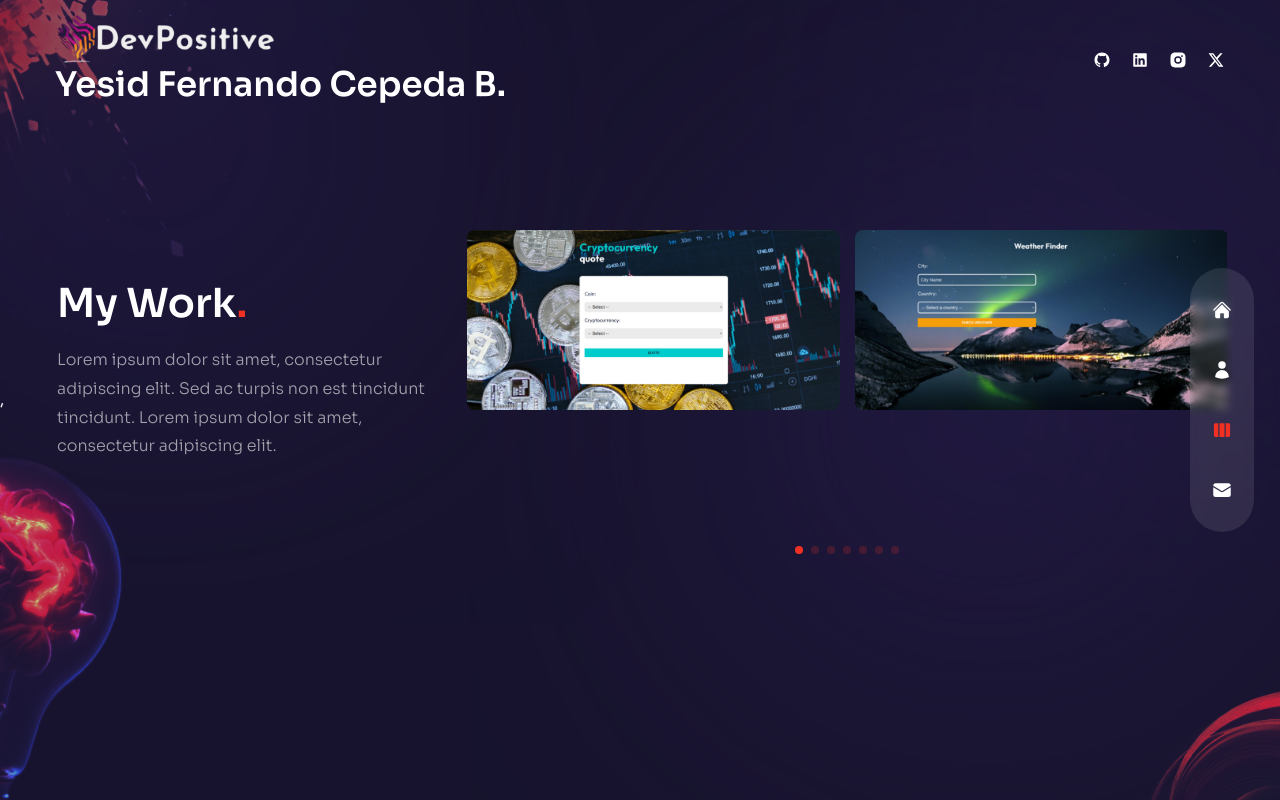
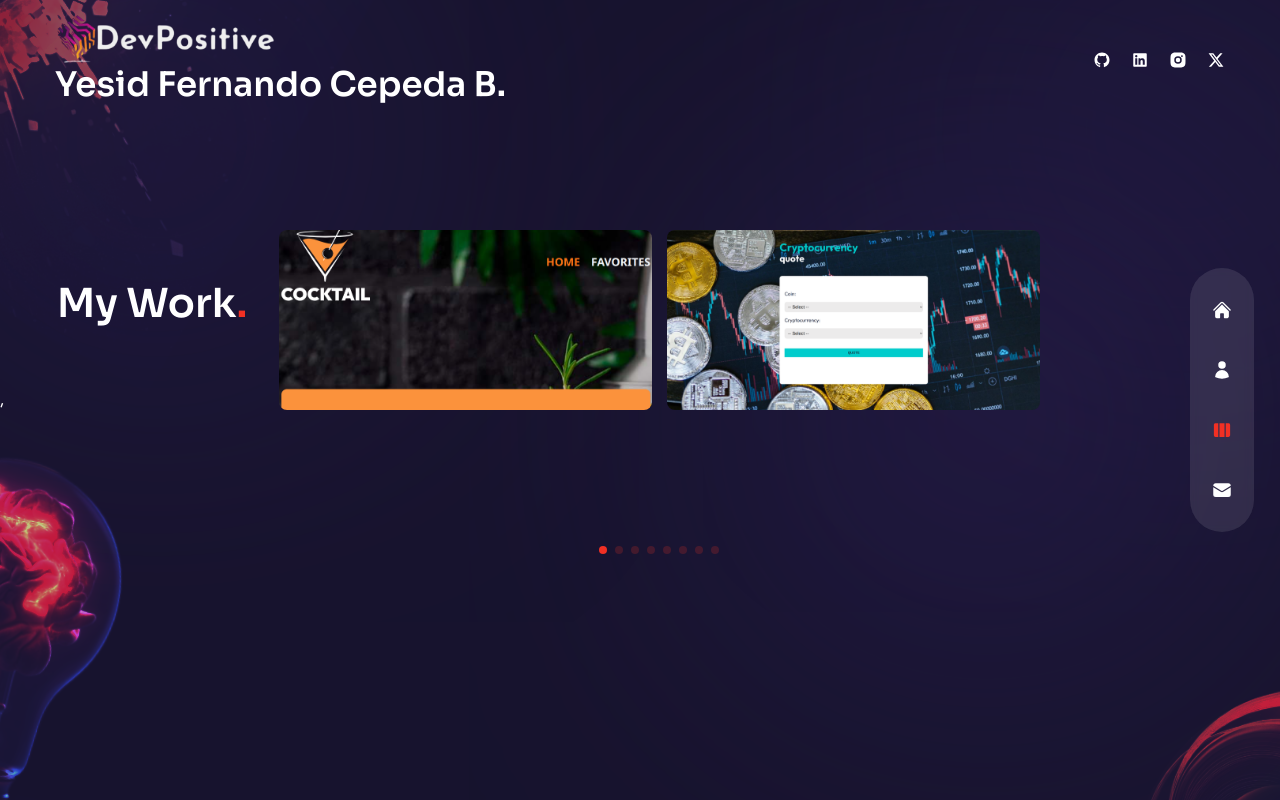
Before and after one commit to fer8614/dev-positive, a Next.js app: page /work in a window 1280 px wide. Built offline with nearby package versions, Linux system fonts and the light colour scheme.

Commit message:
update projects

```diff
--- a/components/WorkSlider.js
+++ b/components/WorkSlider.js
@@ -3,6 +3,15 @@ import Link from "next/link";
 
 // data
 const workSlides = [
+  {
+    href: "https://effervescent-maamoul-b50b9d.netlify.app/",
+    rel: "noopener noreferrer",
+    target: "_blank",
+    src: "/coktail.png",
+    title: "Drink recipes finder",
+    description:
+      "Create a drinks and recipes search engine through an API using React Router DOM, typescript, Headless UI, Zustand, axios, zod and tailwind.",
+  },
   {
     href: "https://comfy-banoffee-2a9372.netlify.app/",
     rel: "noopener noreferrer",
--- a/pages/work/index.js
+++ b/pages/work/index.js
@@ -31,9 +31,7 @@ const Work = () => {
               animate="show"
               exit="hidden"
             >
-              Lorem ipsum dolor sit amet, consectetur adipiscing elit. Sed ac
-              turpis non est tincidunt tincidunt. Lorem ipsum dolor sit amet,
-              consectetur adipiscing elit.
+              {/* Lorem ipsum dolor sit amet, consectetur adipiscing elit. Sed ac */}
             </motion.p>
           </div>
 
```
Also changed, not shown: public/coktail.png (added).
